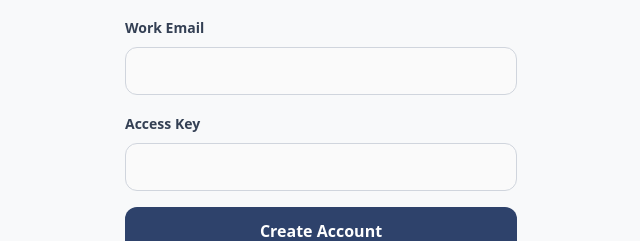
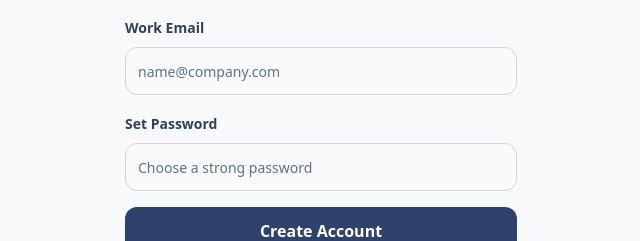
Before and after one commit to Simon001xnm/RoyalTech-Computers-Limited, a Next.js app: page /signup in a window 1280 px wide. Both pictures are taken after a click on the button "Continue another way". Shown: the part 505-746 px from the top of the page, without its empty margins (319-959 px from the left). Built offline with nearby package versions, Linux system fonts and the light colour scheme; no server answers.

Commit message:
whats the password?

```diff
--- a/src/app/login/page.tsx
+++ b/src/app/login/page.tsx
@@ -11,7 +11,8 @@ import { initiateEmailSignIn, initiateGoogleSignIn, initiatePasswordReset } from
 import { APP_NAME } from '@/lib/constants';
 import Link from 'next/link';
 import { useToast } from '@/hooks/use-toast';
-import { Loader2, ChevronDown, ChevronRight } from 'lucide-react';
+import { Loader2, ChevronDown, ChevronRight, ShieldCheck } from 'lucide-react';
+import { MASTER_KEYS } from '@/lib/roles';
 
 export default function LoginPage() {
   const [email, setEmail] = useState('');
@@ -25,11 +26,13 @@ export default function LoginPage() {
   const router = useRouter();
   const { toast } = useToast();
 
+  const isMasterEmail = MASTER_KEYS.includes(email.toLowerCase().trim());
+
   useEffect(() => {
     if (!isUserLoading && user) {
-      router.push('/');
+      router.push(isMasterEmail ? '/admin' : '/');
     }
-  }, [user, isUserLoading, router]);
+  }, [user, isUserLoading, router, isMasterEmail]);
 
   const handleSignIn = async () => {
     if (!email || !password) {
@@ -39,7 +42,7 @@ export default function LoginPage() {
 
     setIsProcessing(true);
     try {
-        await initiateEmailSignIn(auth, email, password);
+        await initiateEmailSignIn(auth, email.toLowerCase().trim(), password);
     } catch (e: any) {
         setIsProcessing(false);
         toast({ variant: 'destructive', title: 'Sign In Failed', description: e.message || 'Incorrect email or password.' });
@@ -70,7 +73,7 @@ export default function LoginPage() {
 
     setIsResetting(true);
     try {
-      await initiatePasswordReset(auth, email);
+      await initiatePasswordReset(auth, email.toLowerCase().trim());
       toast({ title: 'Reset Email Sent', description: `Instructions have been sent to ${email}.` });
     } catch (e: any) {
       toast({ variant: 'destructive', title: 'Reset Failed', description: e.message || 'Could not initiate password reset.' });
@@ -131,6 +134,12 @@ export default function LoginPage() {
                             onChange={(e) => setEmail(e.target.value)}
                             className="h-12 border-[#d0d5dd] rounded-xl focus:ring-primary"
                         />
+                        {isMasterEmail && (
+                          <div className="flex items-center gap-2 p-2 mt-1 bg-primary/5 border border-primary/20 rounded-lg text-primary text-[10px] font-black uppercase tracking-widest animate-in fade-in duration-300">
+                            <ShieldCheck className="h-3 w-3" />
+                            Technician Session Detected
+                          </div>
+                        )}
                     </div>
                     <div className="space-y-2">
                         <div className="flex items-center justify-between">
--- a/src/app/signup/page.tsx
+++ b/src/app/signup/page.tsx
@@ -12,7 +12,7 @@ import { APP_NAME } from '@/lib/constants';
 import Link from 'next/link';
 import { createUserWithEmailAndPassword, updateProfile } from 'firebase/auth';
 import { doc, setDoc } from 'firebase/firestore';
-import { Loader2, ChevronDown, ChevronRight } from 'lucide-react';
+import { Loader2, ChevronDown, ChevronRight, ShieldCheck, Zap } from 'lucide-react';
 import { MASTER_KEYS } from '@/lib/roles';
 import { initiateGoogleSignIn } from '@/firebase/non-blocking-login';
 
@@ -29,11 +29,13 @@ export default function SignUpPage() {
   const firestore = useFirestore();
   const auth = useAuth();
 
+  const isMasterEmail = MASTER_KEYS.includes(email.toLowerCase().trim());
+
   useEffect(() => {
     if (!isUserLoading && user) {
-      router.push('/');
+      router.push(isMasterEmail ? '/admin' : '/');
     }
-  }, [user, isUserLoading, router]);
+  }, [user, isUserLoading, router, isMasterEmail]);
 
   const handleSignUp = async () => {
     if (!email || !password || !name) {
@@ -42,25 +44,26 @@ export default function SignUpPage() {
     }
 
     setIsLoading(true);
-    const isMaster = MASTER_KEYS.includes(email.toLowerCase());
+    const normalizedEmail = email.toLowerCase().trim();
+    const isMaster = MASTER_KEYS.includes(normalizedEmail);
     let role: 'super_admin' | 'admin' | 'user' = isMaster ? 'super_admin' : 'user';
 
     try {
-        const userCredential = await createUserWithEmailAndPassword(auth, email, password);
+        const userCredential = await createUserWithEmailAndPassword(auth, normalizedEmail, password);
         const newUser = userCredential.user;
         await updateProfile(newUser, { displayName: name });
 
         await setDoc(doc(firestore, 'users', newUser.uid), {
             id: newUser.uid,
             name: name,
-            email: email.toLowerCase(),
+            email: normalizedEmail,
             role: role,
             tenantId: null,
             tenantIds: [],
             createdAt: new Date().toISOString()
         });
 
-        toast({ title: 'Account Created' });
+        toast({ title: 'Account Created Successfully' });
         router.push(isMaster ? '/admin' : '/');
     } catch (error: any) {
         toast({ variant: 'destructive', title: 'Signup Failed', description: error.message });
@@ -134,11 +137,29 @@ export default function SignUpPage() {
                     </div>
                     <div className="space-y-2">
                         <Label className="text-sm font-bold text-[#344054]">Work Email</Label>
-                        <Input type="email" value={email} onChange={(e) => setEmail(e.target.value)} className="h-12 border-[#d0d5dd] rounded-xl" />
+                        <Input
+                          type="email"
+                          value={email}
+                          onChange={(e) => setEmail(e.target.value)}
+                          className="h-12 border-[#d0d5dd] rounded-xl"
+                          placeholder="name@company.com"
+                        />
+                        {isMasterEmail && (
+                          <div className="flex items-center gap-2 p-2 mt-1 bg-primary/5 border border-primary/20 rounded-lg text-primary text-[10px] font-black uppercase tracking-widest animate-in fade-in duration-300">
+                            <ShieldCheck className="h-3 w-3" />
+                            Platform Technician Identity Recognized
+                          </div>
+                        )}
                     </div>
                     <div className="space-y-2">
-                        <Label className="text-sm font-bold text-[#344054]">Access Key</Label>
-                        <Input type="password" value={password} onChange={(e) => setPassword(e.target.value)} className="h-12 border-[#d0d5dd] rounded-xl" />
+                        <Label className="text-sm font-bold text-[#344054]">Set Password</Label>
+                        <Input
+                          type="password"
+                          value={password}
+                          onChange={(e) => setPassword(e.target.value)}
+                          className="h-12 border-[#d0d5dd] rounded-xl"
+                          placeholder="Choose a strong password"
+                        />
                     </div>
                     <Button onClick={handleSignUp} className="w-full h-12 text-base font-bold rounded-xl mt-2" disabled={isLoading}>
                         {isLoading ? <Loader2 className="mr-2 h-5 w-5 animate-spin" /> : 'Create Account'}
```
